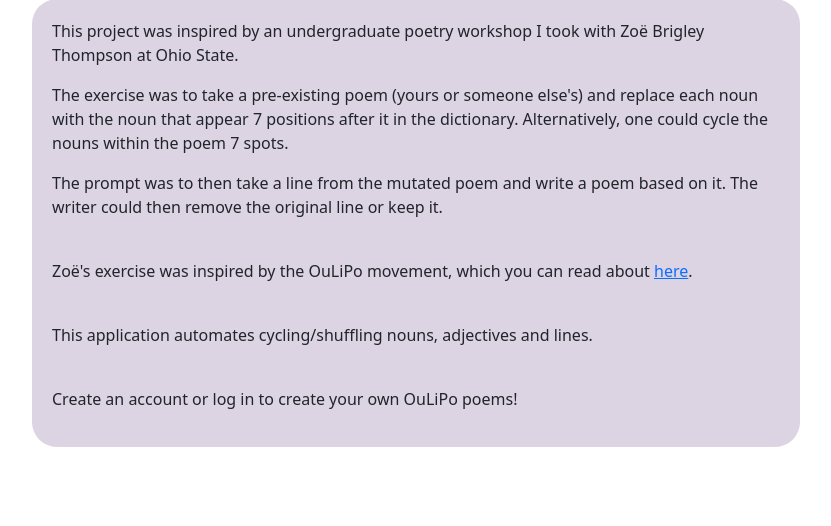
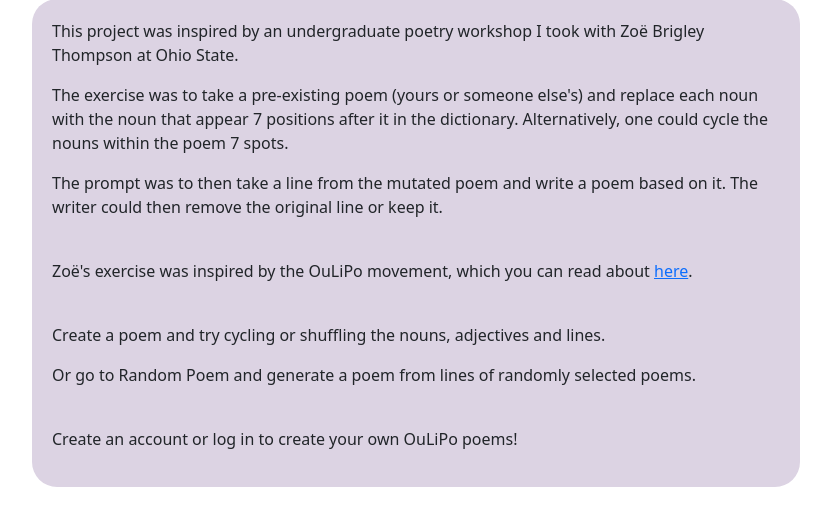
Before and after one commit to lizheym/abstract-poetry, a Rails app: page /poems/about in a window 1280 px wide. Shown: the part 161-687 px from the top of the page, without its empty margins (224-1055 px from the left). Run offline with Rails 7, Linux system fonts and the light colour scheme; style sheets or scripts are compiled from the project's sources; some libraries are stand-ins or nearby versions.

Commit message:
Update description to add random poem info

```diff
--- a/app/views/poems/about.html.erb
+++ b/app/views/poems/about.html.erb
@@ -7,7 +7,8 @@
   <br>
   <p>Zoë's exercise was inspired by the OuLiPo movement, which you can read about <a href="https://www.poetryfoundation.org/learn/glossary-terms/oulipo">here</a>.</p>
   <br>
-  <p>This application automates cycling/shuffling nouns, adjectives and lines.</p>
+  <p>Create a poem and try cycling or shuffling the nouns, adjectives and lines.</p>
+  <p>Or go to Random Poem and generate a poem from lines of randomly selected poems.</p>
   <br>
   <p>Create an account or log in to create your own OuLiPo poems!</p>
 </div>
```
